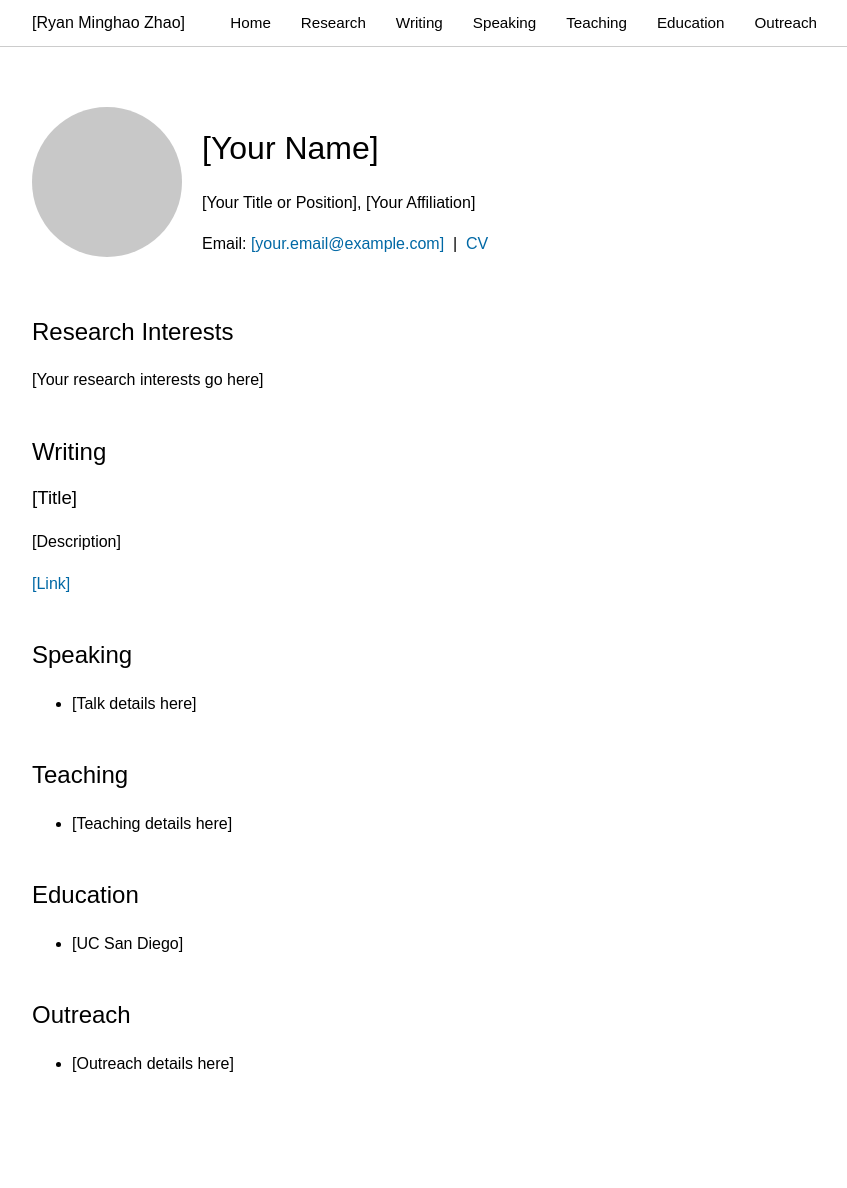
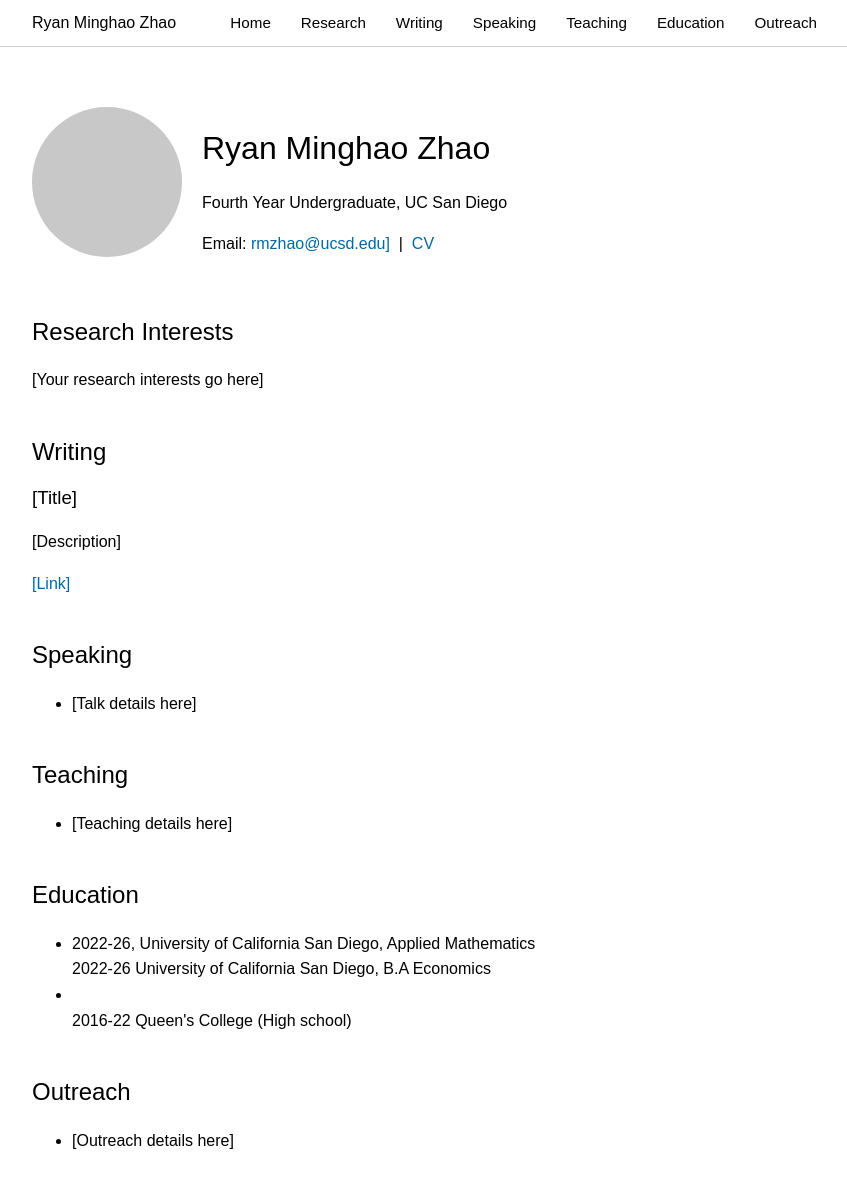
Before and after one commit to zhaominghao1/zhaominghao1.github.io, a plain HTML site: page index.html in a window 1280 px wide. Shown: the whole page, without its empty margins (208-1055 px from the left). Before the commit the page ends 1136 px from the top, so only its background shows below. Drawn offline with Linux system fonts and the light colour scheme.

Commit message:
adding education

```diff
--- a/index.html
+++ b/index.html
@@ -3,13 +3,13 @@
 <head>
   <meta charset="UTF-8" />
   <meta name="viewport" content="width=device-width, initial-scale=1.0" />
-  <title>[Ryan Minghao Zhao] – Personal Website</title>
+  <title> Ryan Minghao Zhao – Personal Website</title>
   <link rel="stylesheet" href="css/style.css" />
 </head>
 <body id="top">
   <nav class="navbar">
     <div class="nav-container">
-      <span class="nav-name">[Ryan Minghao Zhao]</span>
+      <span class="nav-name"> Ryan Minghao Zhao </span>
       <input type="checkbox" id="menu-toggle" />
       <label for="menu-toggle" class="menu-icon">&#9776;</label>
       <ul class="nav-links">
@@ -27,10 +27,10 @@
     <section class="intro" id="home">
       <img src="images/profile_placeholder.png" alt="Profile Photo" class="profile-pic" />
       <div class="intro-text">
-        <h1>[Your Name]</h1>
-        <p class="intro-role">[Your Title or Position], [Your Affiliation]</p>
+        <h1>Ryan Minghao Zhao</h1>
+        <p class="intro-role">Fourth Year Undergraduate, UC San Diego</p>
         <p class="intro-contact">
-          Email: <a href="mailto:[your.email@example.com]">[your.email@example.com]</a> &nbsp;|&nbsp;
+          Email: <a href="mailto:[your.email@example.com]">rmzhao@ucsd.edu]</a> &nbsp;|&nbsp;
           <a href="#">CV</a>
         </p>
       </div>
@@ -39,7 +39,9 @@
     <section id="writing"><h2>Writing</h2><div class="publication"><h3>[Title]</h3><p>[Description]</p><p><a href="#">[Link]</a></p></div></section>
     <section id="speaking"><h2>Speaking</h2><ul><li>[Talk details here]</li></ul></section>
     <section id="teaching"><h2>Teaching</h2><ul><li>[Teaching details here]</li></ul></section>
-    <section id="education"><h2>Education</h2><ul><li>[UC San Diego]</li></ul></section>
+    <section id="education"><h2>Education</h2><ul><li>2022-26, University of California San Diego, Applied Mathematics </li>
+      </li>2022-26 University of California San Diego, B.A Economics <li>
+      </li> 2016-22 Queen's College (High school) </li></ul></section>
     <section id="outreach"><h2>Outreach</h2><ul><li>[Outreach details here]</li></ul></section>
   </div>
   <script src="js/script.js"></script>
```
